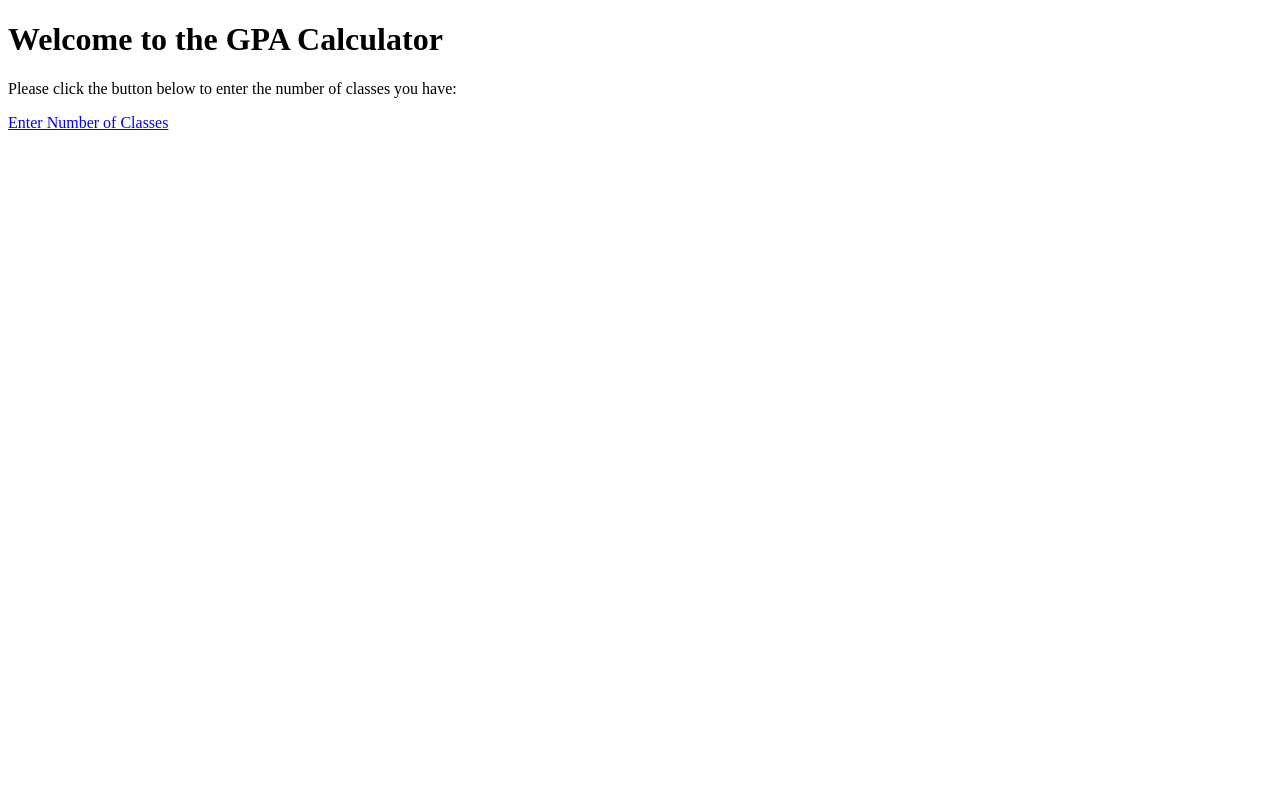
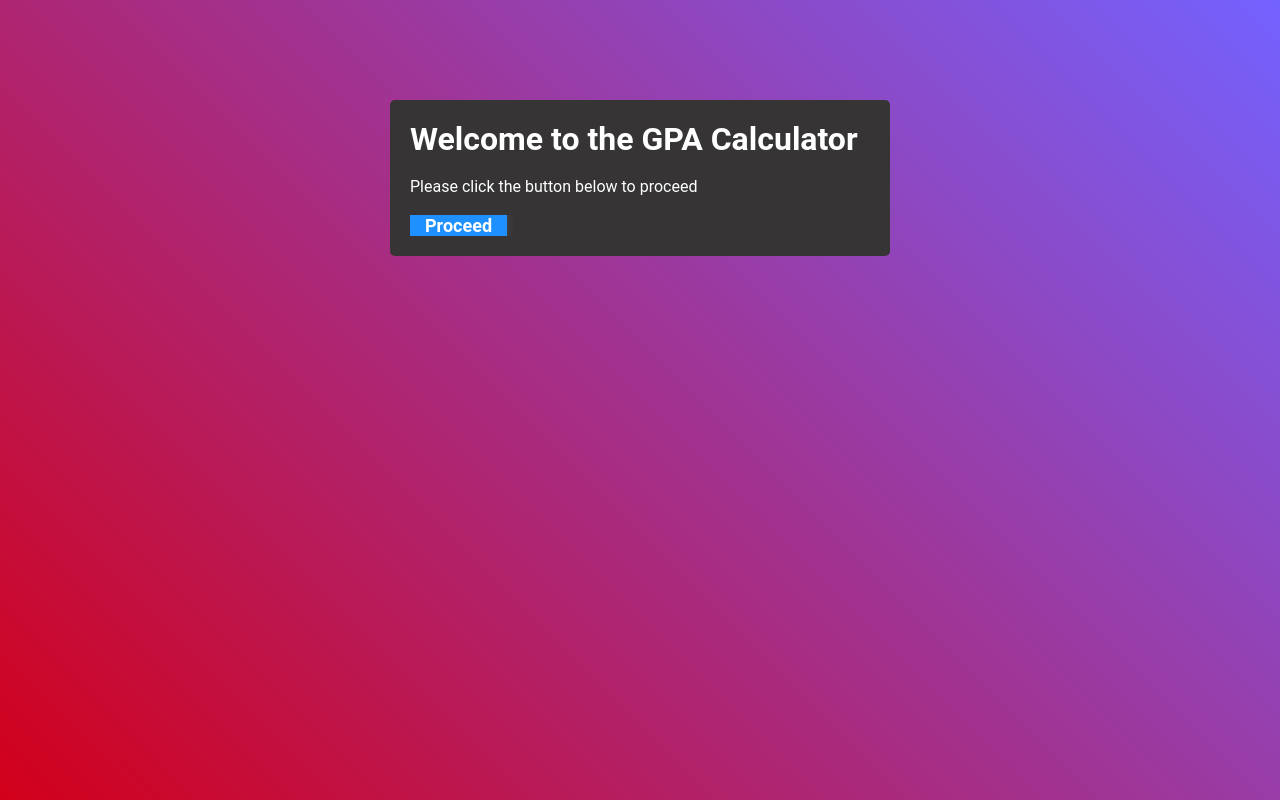
Before and after one commit to Pri1s/myproject, a Django app: page / in a window 1280 px wide. Run offline with Django 4.2, Linux system fonts and the light colour scheme.

Commit message:
pushing new changes for aws

```diff
--- /dev/null
+++ b/myapp/static/myapp/css/style.css
@@ -0,0 +1,66 @@
+* {
+  padding: 0;
+  margin: 0;
+  box-sizing: border-box;
+  overflow: hidden;
+}
+
+body {
+  font-family: "Roboto", sans-serif;
+  color: white;
+}
+
+.background {
+  height: 100vh;
+  width: 100%;
+  background: linear-gradient(45deg, #d2001a, #7462ff);
+  overflow-x: hidden;
+  overflow-y: auto; /* Enable scrollbar if form content overflows */
+}
+
+.container {
+  width: 500px; /* Wider container for better spacing */
+  height: auto; /* Remove fixed height for form to fit content */
+  margin: 100px auto;
+  padding: 20px;
+  background: #363434;
+  border-radius: 5px;
+  position: relative;
+  overflow-x: hidden;
+  overflow-y: auto; /* Enable scrollbar if form content overflows */
+}
+
+.class-container {
+  width: 100%; /* Stretch to full width within container */
+  margin: 15px 0; /* Spacing between class containers */
+  padding: 20px;
+  background: #535353;
+  border-radius: 5px;
+  position: relative;
+  overflow-x: hidden;
+  overflow-y: auto; /* Enable scrollbar if form content overflows */
+}
+
+.button-behavior {
+  font-size: 18px;
+  font-weight: bold;
+  background: #1e90ff;
+  width: 200px;
+  padding: 15px;
+  text-align: center;
+  text-decoration: none;
+  color: #fff;
+  border-radius: 10px;
+  cursor: pointer;
+  box-shadow: 0 0 10px rgba(255, 255, 255, 0.1);
+  -webkit-transition-duration: 0.3s;
+  transition-duration: 0.3s;
+  -webkit-transition-property: box-shadow, transform;
+  transition-property: box-shadow, transform;
+}
+
+.button-behavior:hover, .button-behavior:focus, .button-behavior:active {
+  box-shadow: 0 0 20px rgba(255, 255, 255, 0.5);
+  -webkit-transform: scale(1.1);
+  transform: scale(1.1);
+}
--- a/myapp/templates/myapp/index.html
+++ b/myapp/templates/myapp/index.html
@@ -5,11 +5,20 @@
 <head>
     <meta charset="UTF-8">
     <title>GPA Calculator</title>
+    <link rel="stylesheet" href="{% static 'myapp/css/style.css' %}">
     <script src="https://ajax.googleapis.com/ajax/libs/jquery/3.5.1/jquery.min.js"></script>
 </head>
 <body>
-    <h1>Welcome to the GPA Calculator</h1>
-    <p>Please click the button below to enter the number of classes you have:</p>
-    <a href="{% url 'class_count' %}">Enter Number of Classes</a>
+    <div class="background">
+        <div class="container">
+            <h1>Welcome to the GPA Calculator</h1>
+            <br>
+            <p>Please click the button below to proceed</p>
+            <br>
+            <div class="button-container">
+                <a class="button-behavior" href="{% url 'class_count' %}">Proceed</a>
+            </div>
+        </div>
+    </div>
 </body>
 </html>
```
Also changed, not shown: myapp/templates/myapp/calculations.html (+12 -5 lines), myapp/templates/myapp/class_count.html (+8 -1 lines), myapp/templates/myapp/class_info.html (+10 -4 lines), myapp/static/myapp/js/calculations.js (renamed from myapp/static/myapp/calculations.js), myapp/static/myapp/js/class_count.js (renamed from myapp/static/myapp/class_count.js), myapp/static/myapp/js/class_info.js (renamed from myapp/static/myapp/class_info.js).
